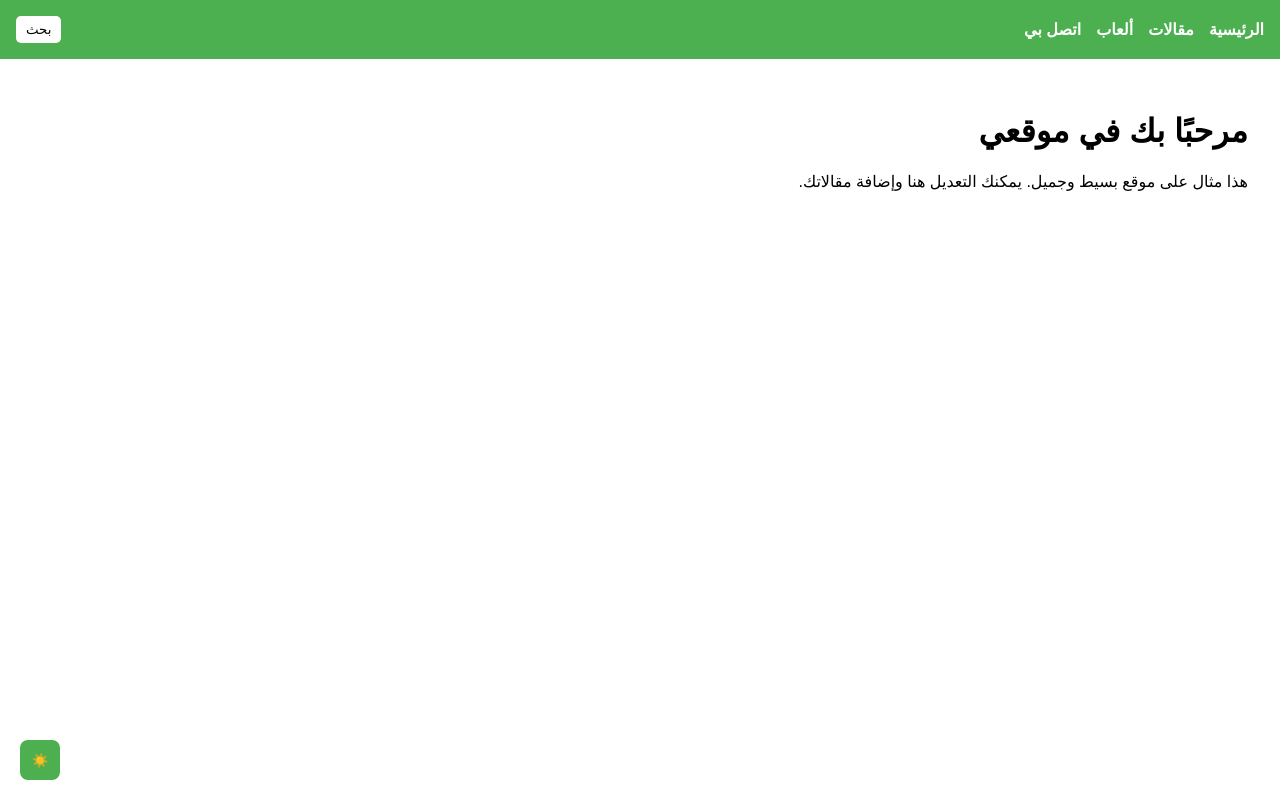
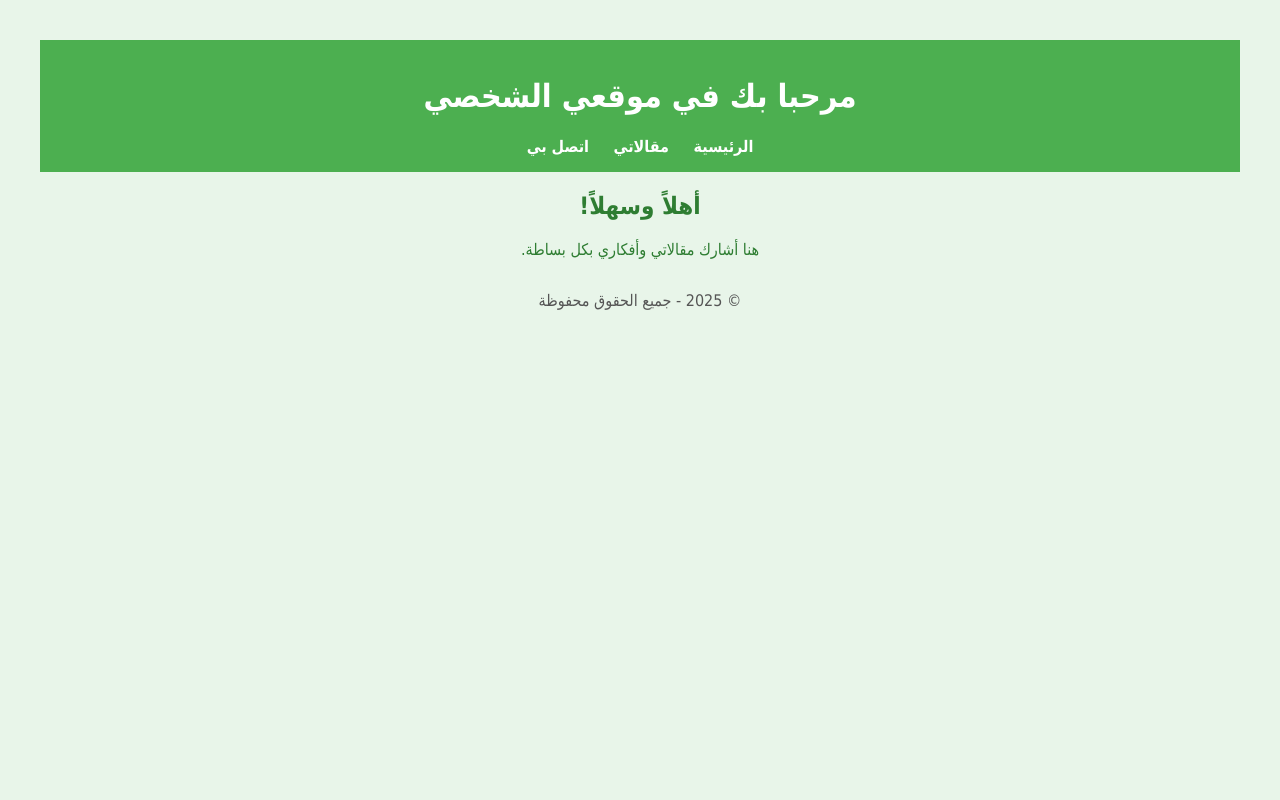
Before and after one commit to q5mr/q5mr.github.io, a plain HTML site: page index.html in a window 1280 px wide. Drawn offline with Linux system fonts and the light colour scheme.

Commit message:
Add files via upload

```diff
--- a/index.html
+++ b/index.html
@@ -6,111 +6,46 @@
   <title>موقعي</title>
   <style>
     body {
-      font-family: Arial, sans-serif;
-      margin: 0;
-      padding: 0;
-      transition: background 0.3s, color 0.3s;
+      background-color: #e8f5e9;
+      color: #2e7d32;
+      font-family: Tahoma, Arial, sans-serif;
+      text-align: center;
+      padding: 2rem;
     }
     header {
-      background-color: #4CAF50;
+      background-color: #4caf50;
+      padding: 1rem;
       color: white;
-      padding: 1rem;
-      display: flex;
-      justify-content: space-between;
-      align-items: center;
-    }
-    nav ul {
-      list-style: none;
-      display: flex;
-      gap: 15px;
-      padding: 0;
-      margin: 0;
     }
     nav a {
+      margin: 0 10px;
       color: white;
       text-decoration: none;
       font-weight: bold;
     }
-    .search-container {
-      position: relative;
-    }
-    .search-button {
-      background-color: white;
-      border: none;
-      padding: 6px 10px;
-      cursor: pointer;
-      border-radius: 5px;
-    }
-    .search-bar {
-      display: none;
-      position: absolute;
-      top: 35px;
-      right: 0;
-      padding: 8px;
-      border: 1px solid #ccc;
-      border-radius: 5px;
-      width: 200px;
-    }
-    .dark-mode {
-      background-color: #121212;
-      color: #ffffff;
-    }
-    .theme-toggle {
-      position: fixed;
-      bottom: 20px;
-      left: 20px;
-      width: 40px;
-      height: 40px;
-      border-radius: 8px;
-      background-color: #4CAF50;
-      color: white;
-      border: none;
-      cursor: pointer;
-      transition: background 0.3s;
-    }
-    .theme-toggle:hover {
-      background-color: #388E3C;
-    }
-    main {
-      padding: 2rem;
+    footer {
+      margin-top: 2rem;
+      color: #555;
     }
   </style>
 </head>
 <body>
   <header>
+    <h1>مرحبا بك في موقعي الشخصي</h1>
     <nav>
-      <ul>
-        <li><a href="index.html">الرئيسية</a></li>
-        <li><a href="articles.html">مقالات</a></li>
-        <li><a href="#">ألعاب</a></li>
-        <li><a href="contact.html">اتصل بي</a></li>
-      </ul>
+      <a href="index.html">الرئيسية</a>
+      <a href="articles.html">مقالاتي</a>
+      <a href="contact.html">اتصل بي</a>
     </nav>
-    <div class="search-container">
-      <button class="search-button" onclick="toggleSearch()">بحث</button>
-      <input type="text" class="search-bar" placeholder="اكتب للبحث...">
-    </div>
   </header>
 
   <main>
-    <h1>مرحبًا بك في موقعي</h1>
-    <p>هذا مثال على موقع بسيط وجميل. يمكنك التعديل هنا وإضافة مقالاتك.</p>
+    <h2>أهلاً وسهلاً!</h2>
+    <p>هنا أشارك مقالاتي وأفكاري بكل بساطة.</p>
   </main>
 
-  <button class="theme-toggle" onclick="toggleTheme()" title="تغيير المظهر">☀️</button>
-
-  <script>
-    function toggleSearch() {
-      const bar = document.querySelector('.search-bar');
-      bar.style.display = bar.style.display === 'block' ? 'none' : 'block';
-    }
-
-    function toggleTheme() {
-      const body = document.body;
-      const btn = document.querySelector('.theme-toggle');
-      body.classList.toggle('dark-mode');
-      btn.textContent = body.classList.contains('dark-mode') ? '🌙' : '☀️';
-    }
-  </script>
+  <footer>
+    &copy; 2025 - جميع الحقوق محفوظة
+  </footer>
 </body>
 </html>
```
Also changed, not shown: about.html (+2 -2 lines), articles.html (+3 -5 lines), contact.html (+2 -2 lines).
